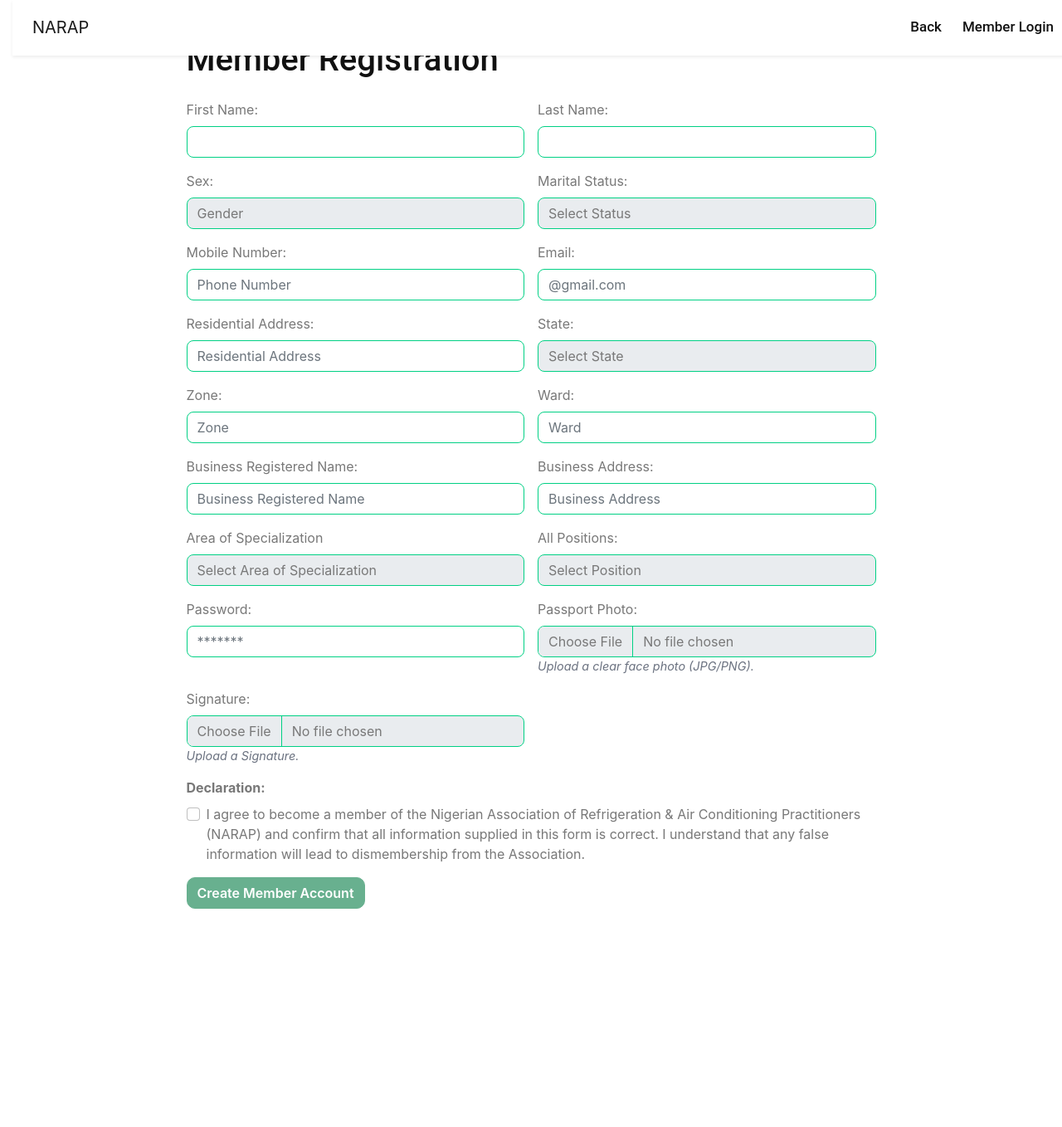
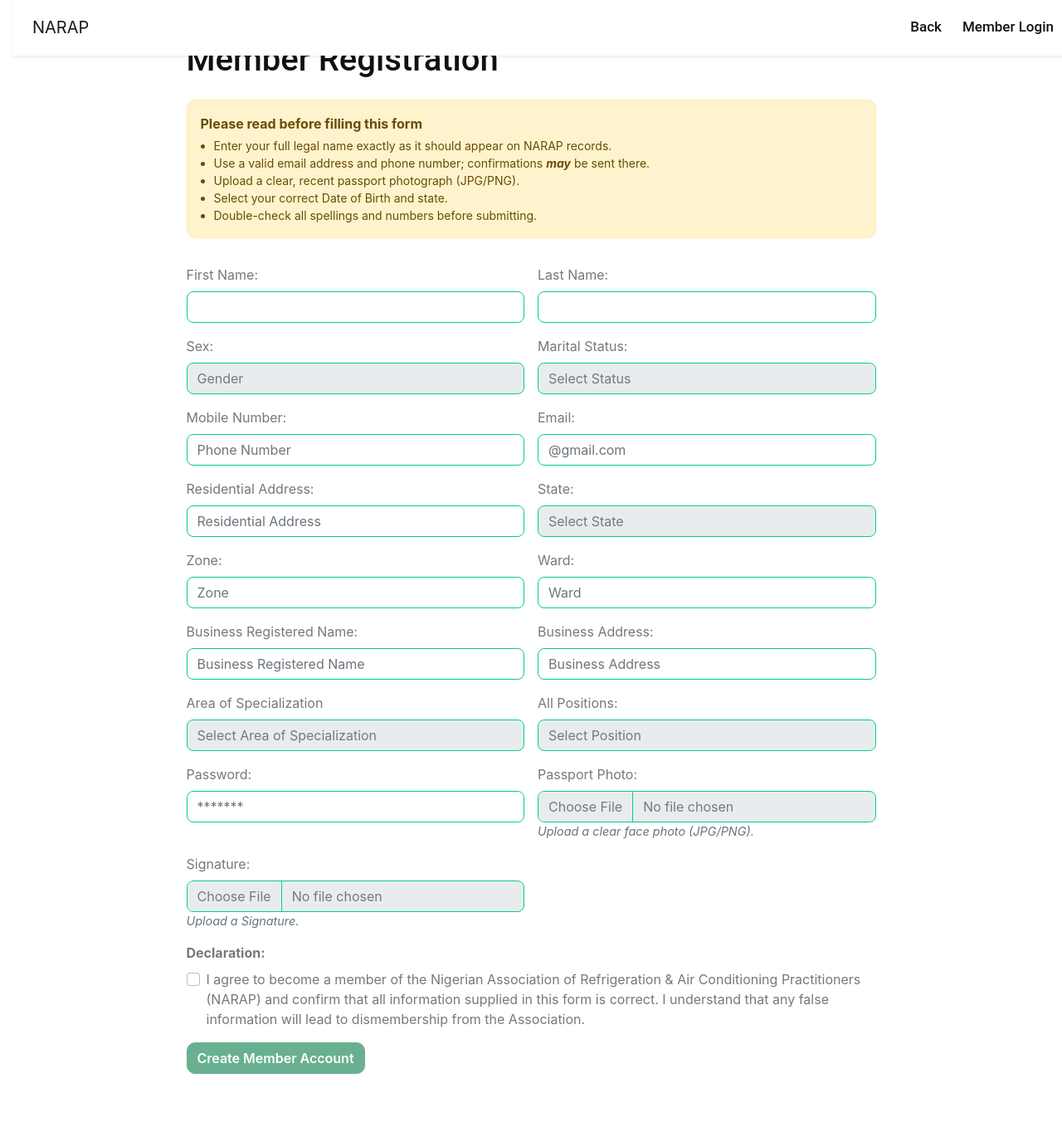
Before and after one commit to Mr-Simplicity-dev/NARAPnational, a PHP site: page /member/register.php in a window 1280 px wide. Shown: the whole page at 83% size. Before the commit the page ends 1095 px from the top, so only its background shows below. Run offline with PHP 8.4, Linux system fonts and the light colour scheme.

Commit message:
make changes

```diff
--- a/public/member/register.php
+++ b/public/member/register.php
@@ -39,6 +39,20 @@ button[disabled], input[type="submit"][disabled] {
 <div class="col-lg-9">
 <h1 class="mb-4">Member Registration</h1>
 <form class="row g-3" enctype="multipart/form-data" id="memberForm">
+
+  <div class="col-12">
+  <div class="alert alert-warning mb-3" role="alert">
+    <div class="fw-bold mb-1">Please read before filling this form</div>
+    <ul class="mb-0 ps-3 small">
+      <li>Enter your full legal name exactly as it should appear on NARAP records.</li>
+     <li>Use a valid email address and phone number; confirmations <span class="fw-bold fst-italic">may</span> be sent there.</li>
+     <li>Upload a clear, recent passport photograph (JPG/PNG).</li>
+      <li>Select your correct Date of Birth and state.</li>
+      <li>Double-check all spellings and numbers before submitting.</li>
+    </ul>
+  </div>
+</div>
+
 <div class="col-md-6">
 <label class="form-label">First Name:</label>
 <input class="form-control" name="firstName" required=""/>
```
